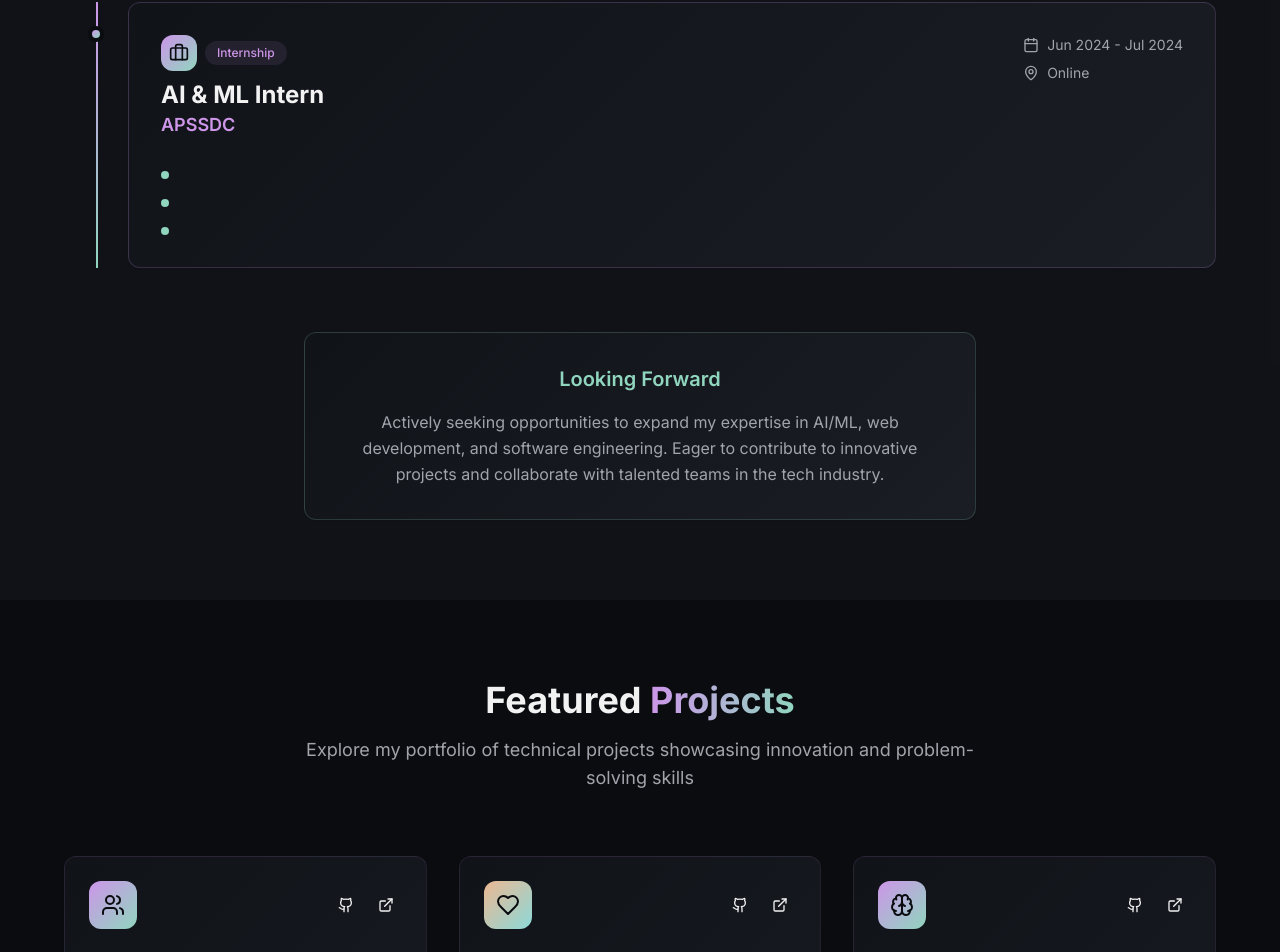
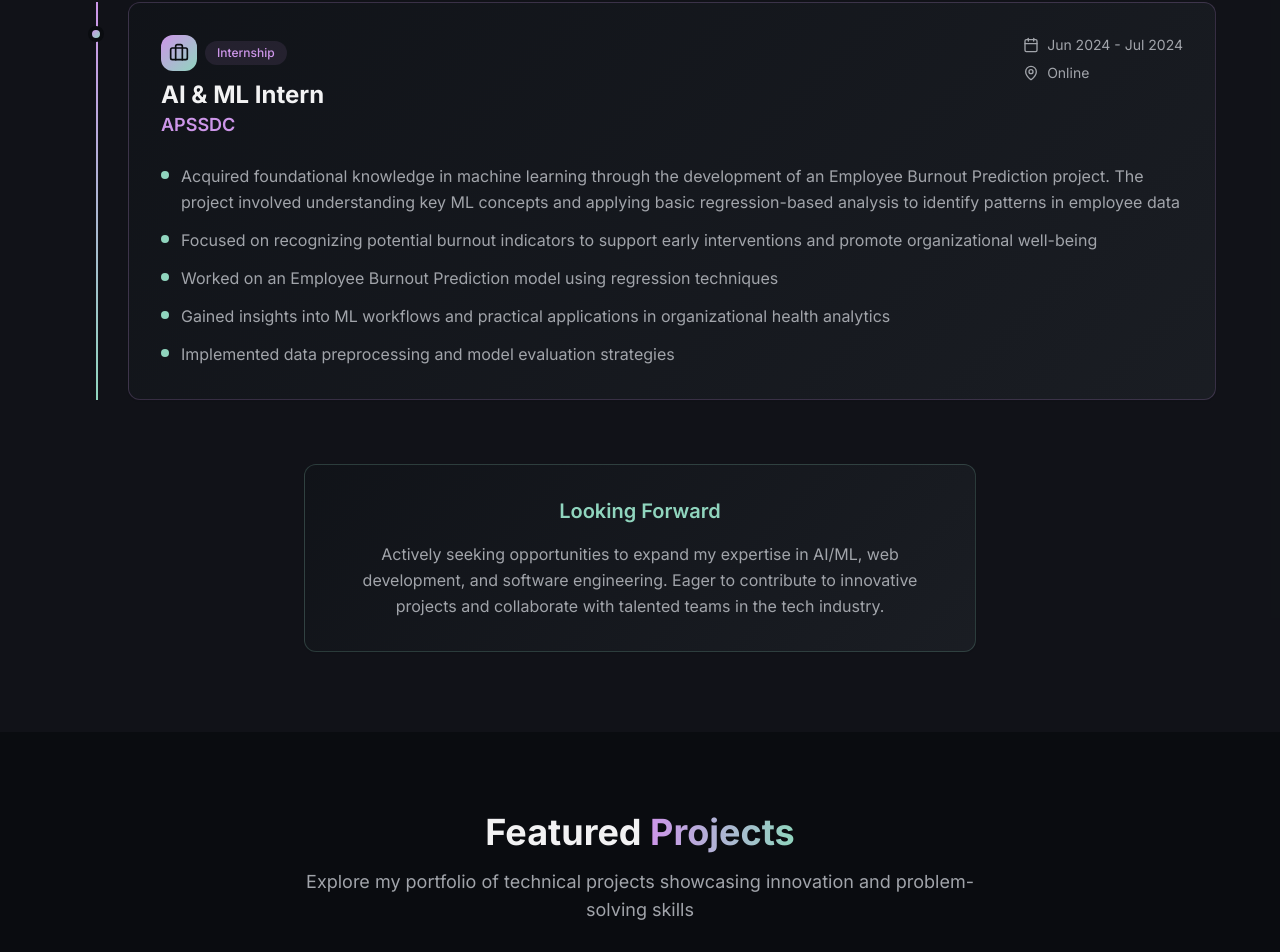
Before and after one commit to Suprajapatoju/patoju-supraja-portfolio, a React (Vite) app: page / in a window 1280 px wide. Shown: the part 2685-3637 px from the top of the page. Built offline with nearby package versions, Linux system fonts and the light colour scheme.

Commit message:
Add experience details
Add new details to the experience section.

```diff
--- a/src/components/Experience.tsx
+++ b/src/components/Experience.tsx
@@ -9,6 +9,8 @@ const Experience = () => {
       location: 'Online',
       duration: 'Jun 2024 - Jul 2024',
       description: [
+        'Acquired foundational knowledge in machine learning through the development of an Employee Burnout Prediction project. The project involved understanding key ML concepts and applying basic regression-based analysis to identify patterns in employee data',
+        'Focused on recognizing potential burnout indicators to support early interventions and promote organizational well-being',
         'Worked on an Employee Burnout Prediction model using regression techniques',
         'Gained insights into ML workflows and practical applications in organizational health analytics',
         'Implemented data preprocessing and model evaluation strategies'
@@ -71,7 +73,7 @@ const Experience = () => {
                       {exp.description.map((item, itemIndex) => (
                         <div key={itemIndex} className="flex items-start gap-3">
                           <div className="w-2 h-2 bg-secondary rounded-full mt-2 flex-shrink-0"></div>
-
+                          <p className="text-muted-foreground leading-relaxed">{item}</p>
                         </div>
                       ))}
                     </div>
```
